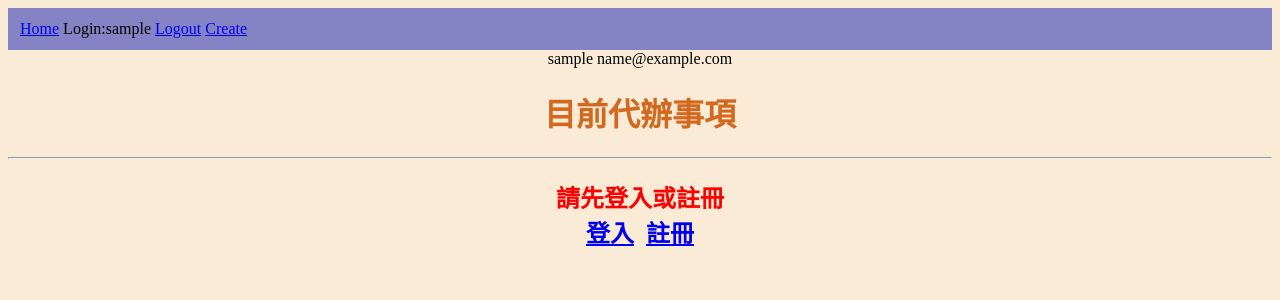
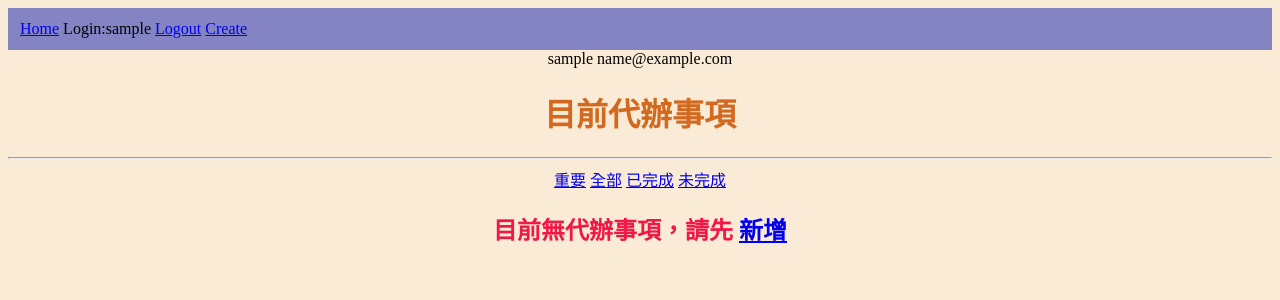
Before and after one commit to Louis7412/Django, a Django app: page / in a window 1280 px wide. Shown: the top 300 px of the page. Run offline with Django 5.2, Linux system fonts and the light colour scheme; the visitor is signed in with stand-in values (Sample User, id 1); data that the repository does not hold is empty.

Commit message:
完成選項

```diff
--- a/todo/templates/todo/todolist.html
+++ b/todo/templates/todo/todolist.html
@@ -8,14 +8,25 @@
 <h1 style="color: chocolate;">目前代辦事項</h1>
 <hr>
 
-{% if not todos %}
+{% if not user.is_authenticated %}
 <h2 style="color: red;">請先登入或註冊
     <br>
     <a href="{% url 'login' %}">登入</a>&nbsp;
     <a href="{% url 'register' %}">註冊</a>
 </h2>
+{% else %}
+<div id="filter-button">
+    <a class="button" href="{% url 'todolist' %}?filter=important">重要</a>
+    <a class="button" href="{% url 'todolist' %}">全部</a>
+    <a class="button" href="{% url 'todolist' %}?filter=completed">已完成</a>
+    <a class="button" href="{% url 'todolist' %}?filter=pending">未完成</a>
+</div>
+        {% if not todos %}
+        <h2 style="color: rgb(241, 23, 70);">目前無代辦事項，請先
+            <a href="{% url 'createtodo' %}">新增</a>
+        </h2>
+        {% endif %}
 {% endif %}
-
 
 {% for todo in todos %}
 <small>{{todo.created}}</small>
--- a/todo/views.py
+++ b/todo/views.py
@@ -6,12 +6,21 @@ from datetime import datetime
 
 # Create your views here.
 def todolist(request):
+
     user = request.user
     # 對應的使用者 對應的事項
     todos = None
     if user.is_authenticated:
+        filter_params = request.GET.get("filter")
+        print(filter_params)
         # .order_by 排序
         todos = Todo.objects.filter(user=request.user).order_by("-created")
+        if filter_params == "important":
+            todos = todos.filter(important=True)
+        elif filter_params == "pending":
+            todos = todos.filter(completed=False)
+        elif filter_params == "completed":
+            todos = todos.filter(completed=True)
     # get唯一 filter篩選
     # todos = Todo.objects.filter(id=11)
     result = {"todos": todos, "user": user}
@@ -58,8 +67,14 @@ def createtodo(request):
         form = TodoForm(request.POST)
         todo = form.save(commit=False)
         todo.user = request.user
+        if todo.completed:
+            todo.date_completed = datetime.now().strftime("%Y-%m-%d %H:%M:%S")
+        else:
+            todo.date_completed = None
         todo.save()
+
         return redirect("todolist")
+
     else:
         form = TodoForm()
 
```
